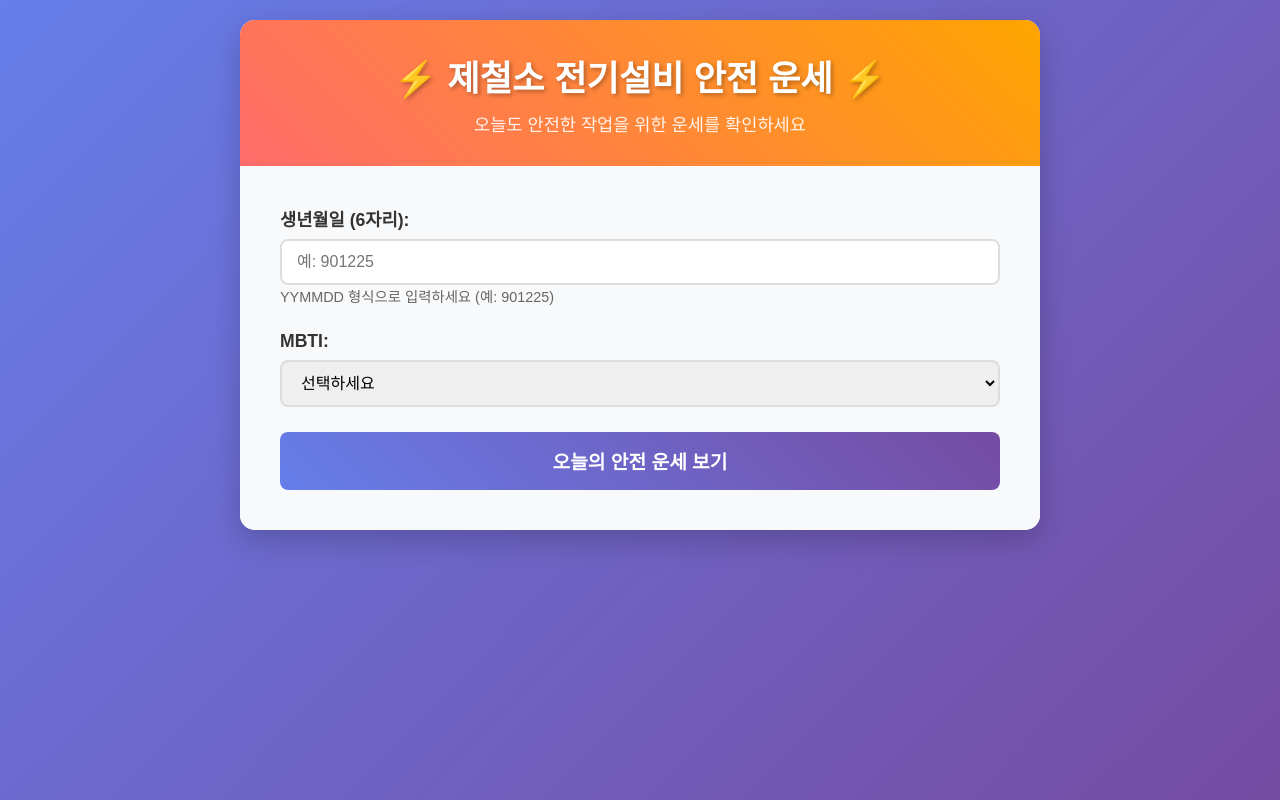
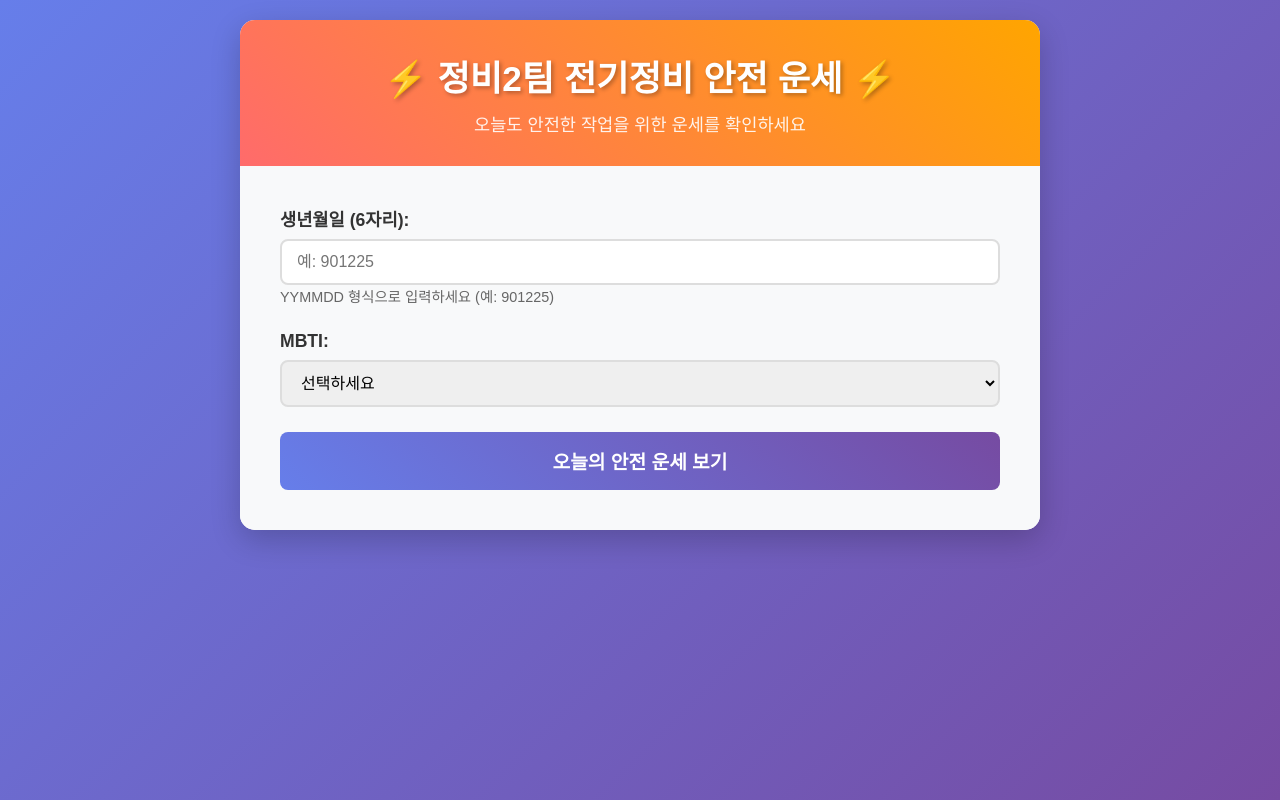
Before and after one commit to Sakurayuki89/Electrical_teem_fortune, a plain HTML site: page Index.html in a window 1280 px wide. Drawn offline with Linux system fonts and the light colour scheme.

Commit message:
Update Index.html

```diff
--- a/Index.html
+++ b/Index.html
@@ -4,14 +4,14 @@
 <head>
     <meta charset="UTF-8">
     <meta name="viewport" content="width=device-width, initial-scale=1.0">
-    <title>제철소 안전 운세</title>
+    <title>전기정비 안전 운세</title>
     <link rel="stylesheet" href="style.css">
 </head>
 
 <body>
     <div class="container">
         <header>
-            <h1>⚡ 제철소 전기설비 안전 운세 ⚡</h1>
+            <h1>⚡ 정비2팀 전기정비 안전 운세 ⚡</h1>
             <p>오늘도 안전한 작업을 위한 운세를 확인하세요</p>
         </header>
 
```
